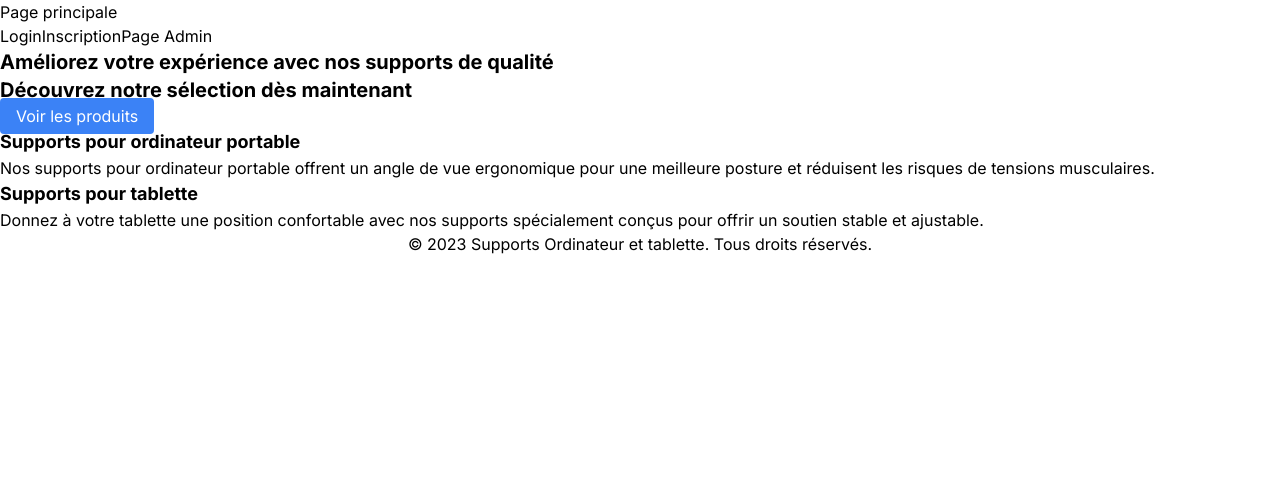
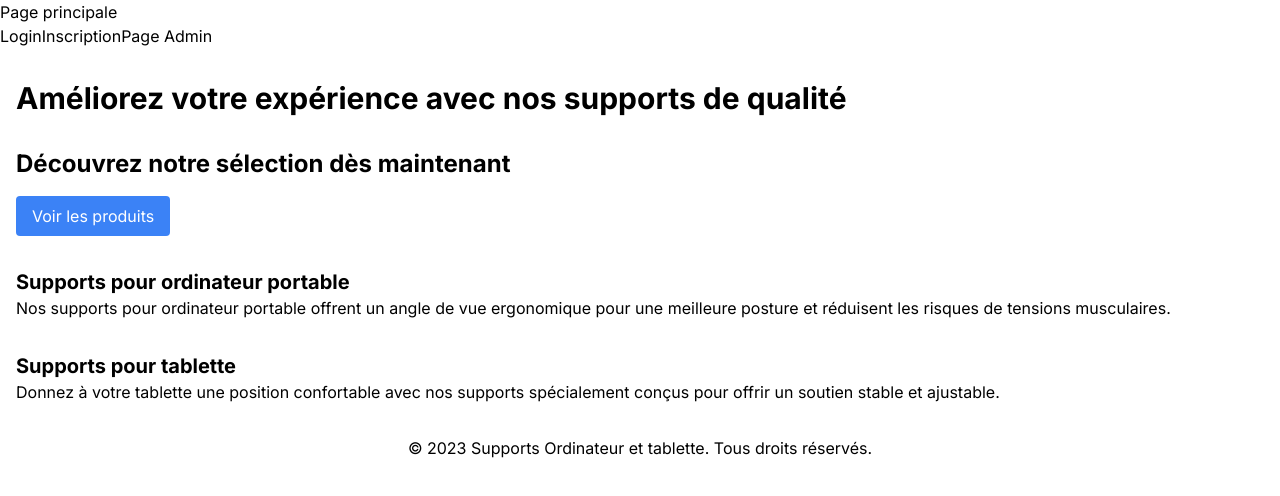
Before and after one commit to YanisZ1/stageproject, a Next.js app in the folder bpnwebsite/: page / in a window 1280 px wide. Shown: the top 496 px of the page. Built offline with nearby package versions, Linux system fonts and the light colour scheme.

Commit message:
Amelioration home page

```diff
--- a/bpnwebsite/app/layout.tsx
+++ b/bpnwebsite/app/layout.tsx
@@ -1,21 +1,36 @@
-import './globals.css'
-import { Inter } from 'next/font/google'
+import './globals.css';
+import { Inter } from 'next/font/google';
 
-const inter = Inter({ subsets: ['latin'] })
+const inter = Inter({ subsets: ['latin'] });
 
 export const metadata = {
   title: 'Create Next App',
   description: 'Generated by create next app',
-}
+};
 
 export default function RootLayout({
   children,
 }: {
-  children: React.ReactNode
+  children: React.ReactNode;
 }) {
   return (
     <html lang="en">
-      <body className={inter.className}>{children}</body>
+      <head>
+        {/* Ajouter ici votre balise d'en-tête */}
+      </head>
+      <body className={inter.className}>
+        {/* Ajouter ici votre balise d'en-tête */}
+        <header>
+          {/* Contenu de votre en-tête */}
+        </header>
+        {/* Contenu principal */}
+        {children}
+        <footer className="my-8">
+          <p className="text-center">
+            &copy; 2023 Supports Ordinateur et tablette. Tous droits réservés.
+          </p>
+        </footer>
+      </body>
     </html>
-  )
+  );
 }
--- a/bpnwebsite/app/page.tsx
+++ b/bpnwebsite/app/page.tsx
@@ -20,31 +20,31 @@ const HomePage = () => {
         </Link>
       </nav>
 
-      <div className="hero">
-        <h2 className="text-xl font-bold">Améliorez votre expérience avec nos supports de qualité</h2>
+
+      <div className="container mx-auto px-4">
+  <div className="hero my-8">
+    <h2 className="text-3xl font-bold">Améliorez votre expérience avec nos supports de qualité</h2>
   </div>
 
-      <div className="cta">
-        <h2 className="text-xl font-bold">Découvrez notre sélection dès maintenant</h2>
-        <a href="#products" className="bg-blue-500 text-white py-2 px-4 rounded">Voir les produits</a>
+  <div className="cta my-8">
+    <h2 className="text-2xl font-bold">Découvrez notre sélection dès maintenant</h2>
+    <a href="#products" className="bg-blue-500 text-white py-2 px-4 rounded inline-block mt-4">Voir les produits</a>
   </div>
 
-      <section id="products" className="features">
-        <div className="feature">
-          <h3 className="text-lg font-bold">Supports pour ordinateur portable</h3>
+  <section id="products" className="features my-8">
+    <div className="feature mb-8">
+      <h3 className="text-xl font-bold">Supports pour ordinateur portable</h3>
       <p>Nos supports pour ordinateur portable offrent un angle de vue ergonomique pour une meilleure posture et réduisent les risques de tensions musculaires.</p>
     </div>
-        <div className="feature">
-          <h3 className="text-lg font-bold">Supports pour tablette</h3>
+    <div className="feature mb-8">
+      <h3 className="text-xl font-bold">Supports pour tablette</h3>
       <p>Donnez à votre tablette une position confortable avec nos supports spécialement conçus pour offrir un soutien stable et ajustable.</p>
     </div>
   </section>
+</div>
+    </div>
+)
+}
 
-      <footer>
-        <p className="text-center">&copy; 2023 Supports Ordinateur et tablette. Tous droits réservés.</p>
-      </footer>
-    </div>
-  );
-};
 
 export default HomePage;
```
Lines whose indentation alone changed are shown as unchanged.
